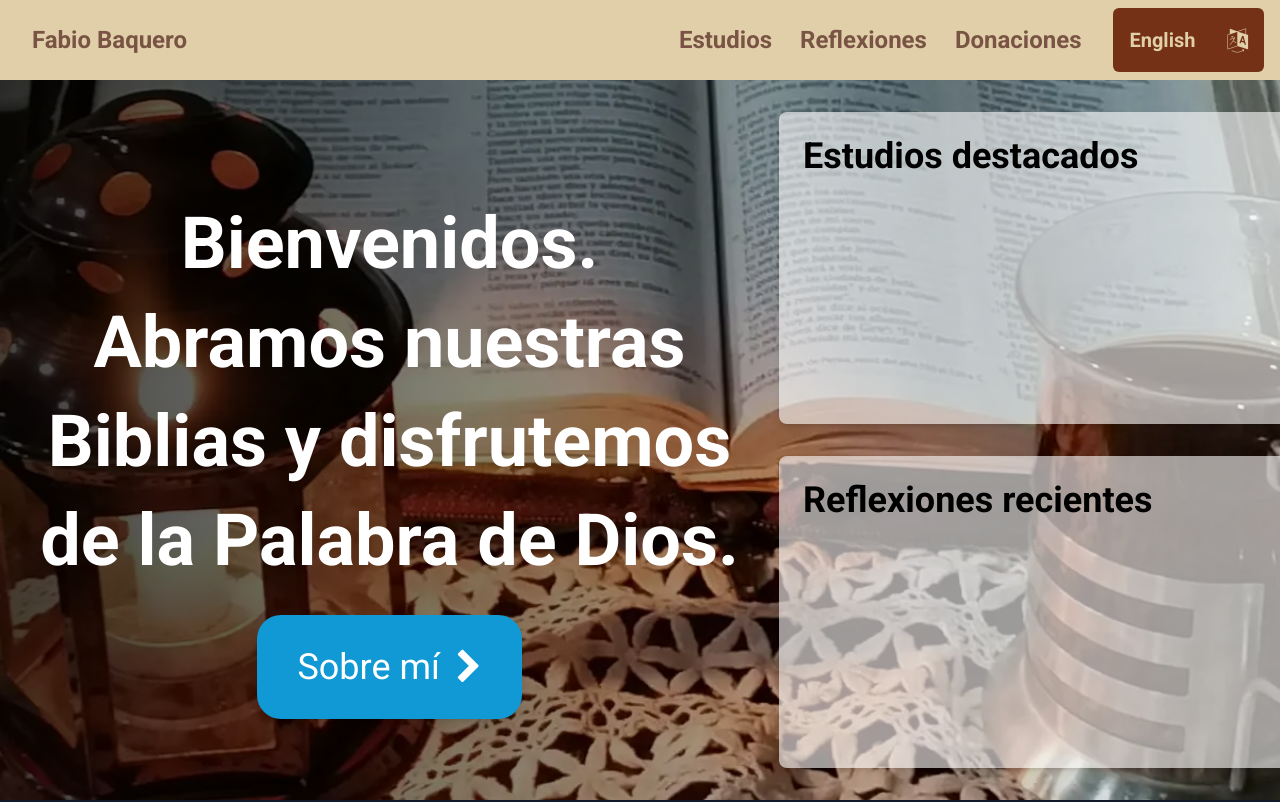
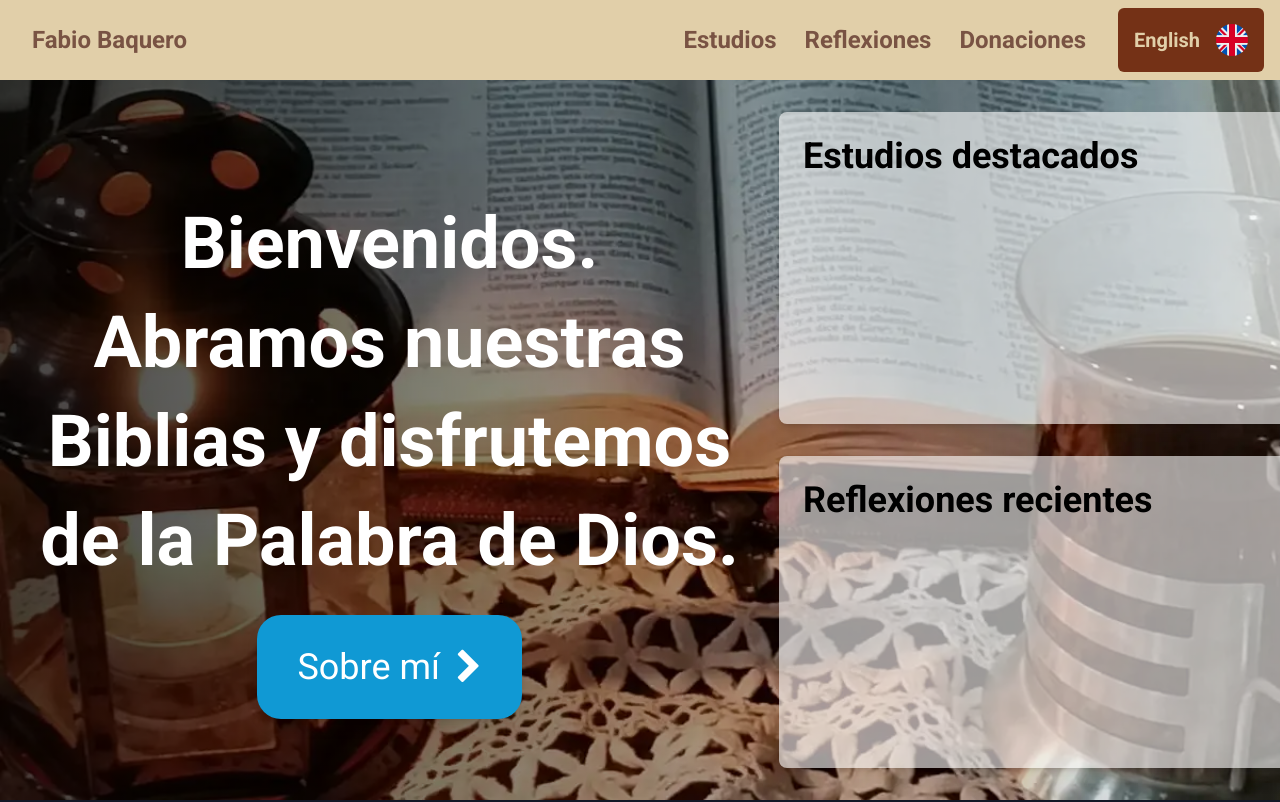
Before and after one commit to KanyesVersion/fabiobaquero, a React (Vite) app: page / in a window 1280 px wide. Shown: the top 802 px of the page. Built offline with nearby package versions, Linux system fonts and the light colour scheme.

Commit message:
added flags for desktop version

```diff
--- a/src/components/Shared/Header/HeaderLangs.jsx
+++ b/src/components/Shared/Header/HeaderLangs.jsx
@@ -6,11 +6,14 @@ const HeaderLangs = ({ toggleLang }) => {
   const { t } = useTranslation('header');
 
   return (
-    <div className="bg-redbrown1 text-beige1 flex items-center gap-8 rounded-md py-4 px-4">
+    <div className="
+    bg-redbrown1 text-beige1 flex items-center
+      gap-4 rounded-md py-4 px-4 hover:text-white cursor-pointer
+    " onClick={toggleLang}>
         <div className="flex flex-col text-[1.25rem]">
-            <span className="hover:text-white cursor-pointer" onClick={toggleLang}>{t('headLangName')}</span>
+            <span>{t('headLangName')}</span>
         </div>
-        <i className="fa fa-language" aria-hidden="true"></i>
+        <img src={t('flagUrl')} className="w-8 rounded-[50%]"/>
     </div>
   )
 }
--- a/src/components/Shared/Header/Navbar.jsx
+++ b/src/components/Shared/Header/Navbar.jsx
@@ -8,10 +8,10 @@ const Navbar = () => {
   return (
     <nav>
         <ul className="flex gap-7 h-full">
-            <Link to="/studies" className='hover:text-white duration-200'><li>{t('studies')}</li></Link>
-            <Link to="/reflections" className='hover:text-white duration-200'><li>{t('reflections')}</li></Link>
+            <Link to="/studies" className='hover:text-black duration-200'><li>{t('studies')}</li></Link>
+            <Link to="/reflections" className='hover:text-black duration-200'><li>{t('reflections')}</li></Link>
             {/* <Link to="/discipleship" className='hover:text-white duration-200'><li>{t('discip')}</li></Link> */}
-            <Link to="/donate" className='hover:text-white duration-200'><li>{t('donate')}</li></Link>
+            <Link to="/donate" className='hover:text-black duration-200'><li>{t('donate')}</li></Link>
         </ul>
     </nav>
   )
```
